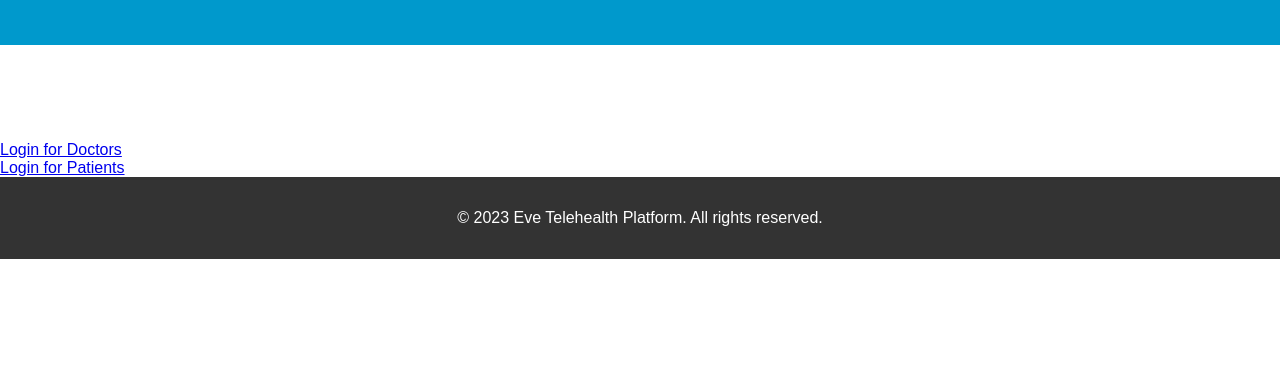
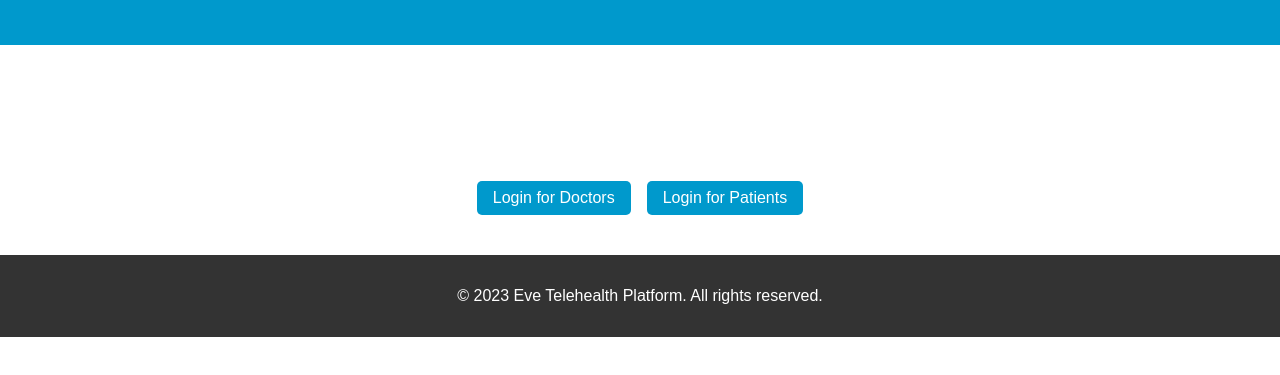
Before and after one commit to chooyanlong/eve, a plain HTML site: page index.html in a window 1280 px wide. Shown: the part 133-508 px from the top of the page. Drawn offline with Linux system fonts and the light colour scheme.

Commit message:
Update styles.css

```diff
--- a/styles.css
+++ b/styles.css
@@ -23,6 +23,31 @@ header {
   text-align: center;
 }
 
+.buttons {
+  display: flex;
+  justify-content: center;
+  align-items: center;
+  padding: 2rem 0;
+}
+
+.button-container {
+  margin: 0.5rem;
+}
+
+.button {
+  display: inline-block;
+  padding: 0.5rem 1rem;
+  background-color: #0099cc;
+  color: #fff;
+  text-decoration: none;
+  border-radius: 5px;
+  transition: background-color 0.3s;
+}
+
+.button:hover {
+  background-color: #0077a9;
+}
+
 footer {
   background-color: #333;
   color: #fff;
```
